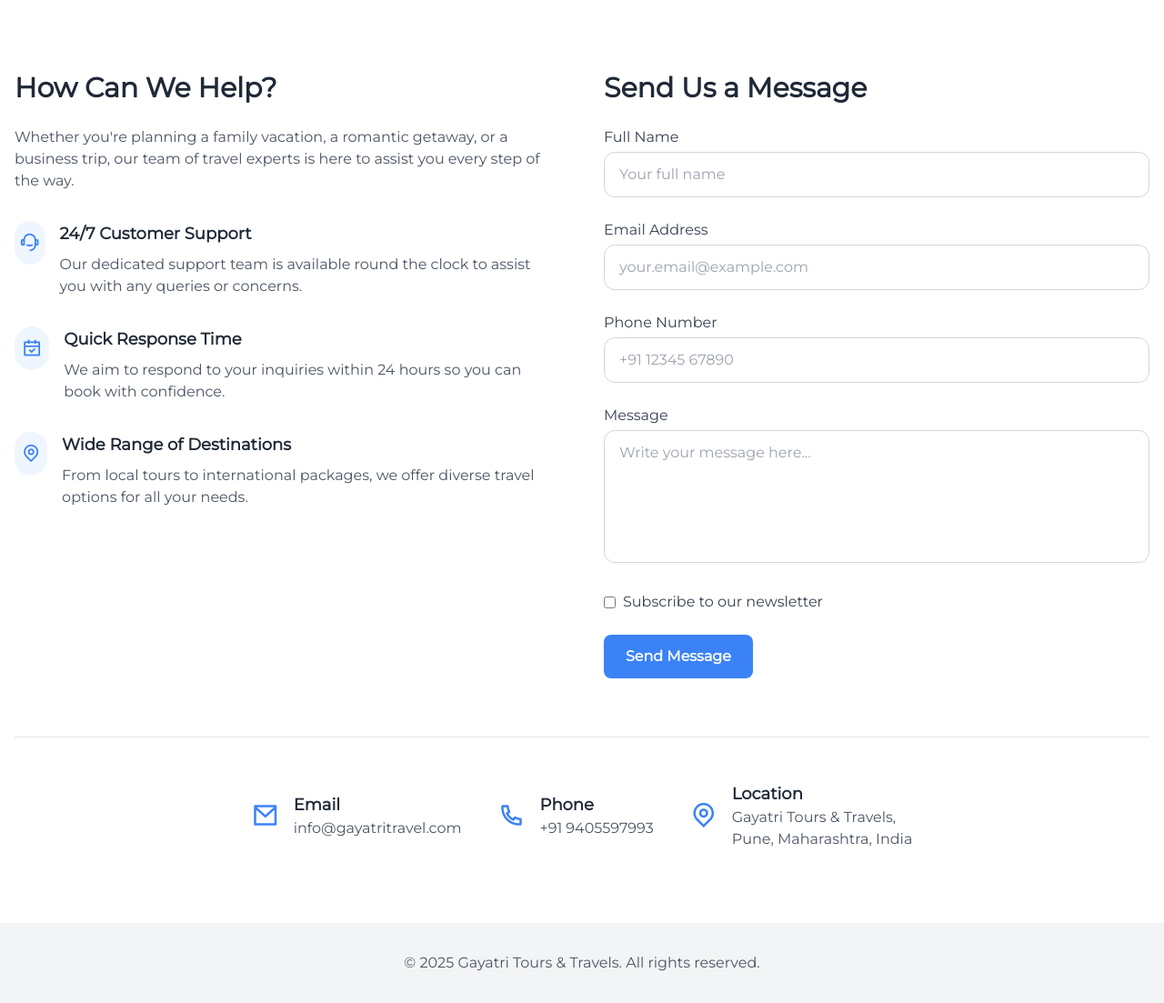
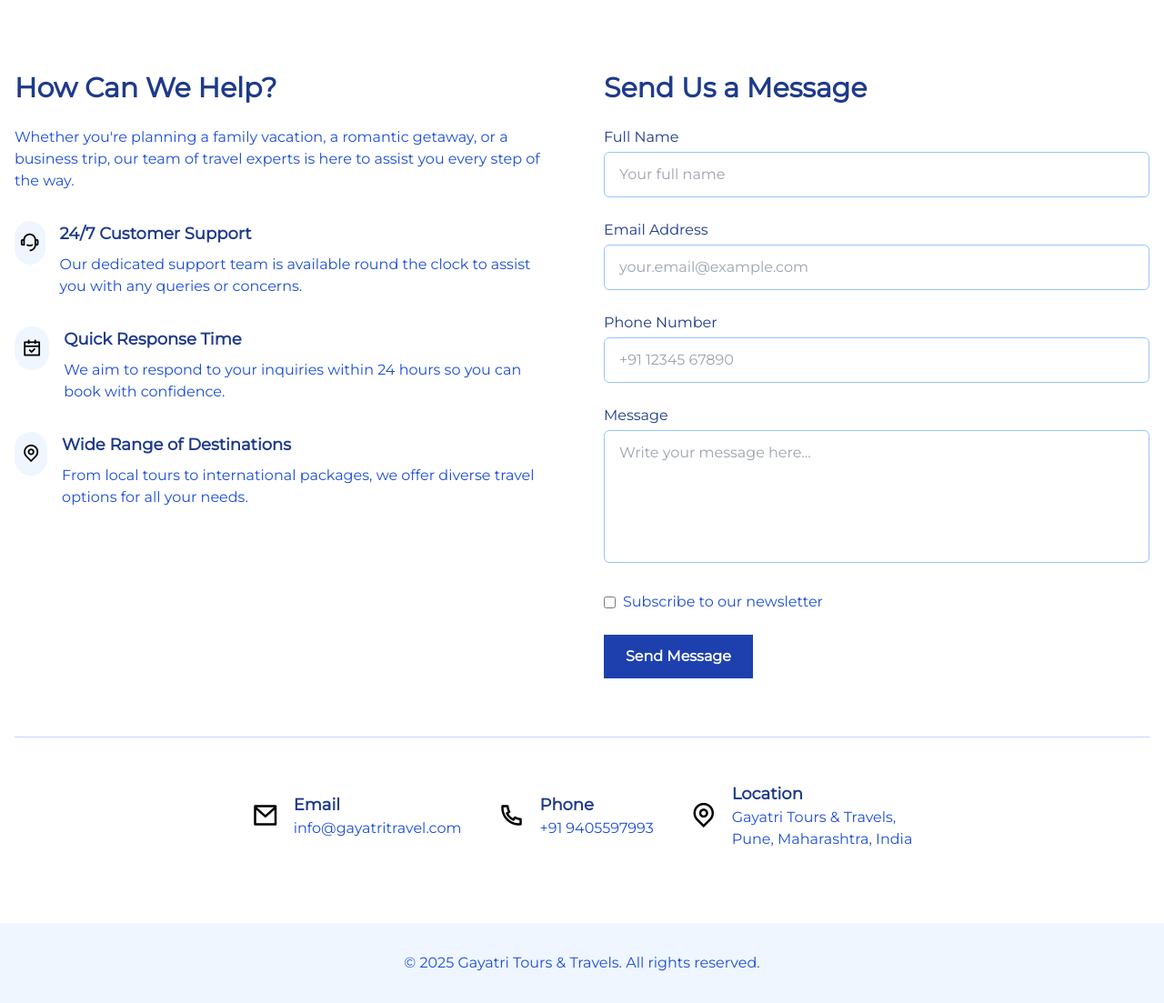
Before and after one commit to adi1723/GayatriCab, a Flask app: template templates/contact.html in a window 1280 px wide. Shown: the part 565-1668 px from the top of the page at 91% size. Run offline with Flask 3, Linux system fonts and the light colour scheme; the template is opened without the code that fills it, so the values that code supplies are empty; some libraries are stand-ins or nearby versions.

Commit message:
Updated navbar and footer styling

```diff
--- a/app.py
+++ b/app.py
@@ -66,5 +66,17 @@ def send_email(subject, body, recipient):
     server.send_message(msg)
     server.quit()
 
+@app.route('/about')
+def about():
+    return render_template('about.html')
+
+@app.route('/packages')
+def packages():
+    return render_template('packages.html')
+
+@app.route('/contact')
+def contact():
+    return render_template('contact.html')
+
 if __name__ == '__main__':
     app.run(debug=True)
--- a/templates/contact.html
+++ b/templates/contact.html
@@ -6,13 +6,12 @@
   <title>Contact Us - Gayatri Tours & Travels</title>
 
   <!-- Tailwind CSS CDN -->
-  <script src="https://cdn.tailwindcss.com/3.4.16"></script>
   <script>
     tailwind.config = {
       theme: {
         extend: {
           colors: {
-            primary: "#3b82f6",
+            primary: "#0a2463", /* Navy blue */
             secondary: "#f59e0b",
           },
           borderRadius: {
@@ -31,6 +30,7 @@
       },
     };
   </script>
+  <script src="https://cdn.tailwindcss.com/3.4.16"></script>
 
   <!-- Google Fonts -->
   <link rel="preconnect" href="https://fonts.googleapis.com" />
@@ -64,7 +64,7 @@
     textarea:focus {
       outline: none;
       border-color: rgba(10, 36, 99, 1);
-      box-shadow: 0 0 0 3px rgba(59, 130, 246, 0.3);
+      box-shadow: 0 0 0 3px rgba(10, 36, 99, 0.3);
     }
 
     /* Custom checkbox styling */
@@ -108,12 +108,14 @@
   <!-- Header Navigation -->
   <header class="bg-white shadow-md fixed w-full top-0 z-50">
     <div class="container mx-auto px-4 py-3 flex justify-between items-center">
-        <a href="index.html" class="text-2xl font-['Pacifico'] text-primary">Gayatri Tours & Travels</a>
-        <a href="index.html" class="text-gray-700 hover:text-primary transition-colors">Home</a>
-        <a href="about.html" class="text-gray-700 hover:text-primary transition-colors">About</a>
-        <a href="packages.html" class="text-gray-700 hover:text-primary transition-colors">Packages</a>
-        <a href="contact.html" class="text-primary font-medium border-b-2 border-primary">Contact</a>
+      <a href="{{ url_for('home') }}" class="text-2xl font-['Pacifico'] text-primary">Gayatri Tours & Travels</a>
+        <nav class="hidden lg:flex items-center space-x-6">
+        <a href="{{ url_for('home') }}" class="text-blue-900 hover:text-primary transition-colors">Home</a>
+        <a href="{{ url_for('about') }}" class="text-blue-900 hover:text-primary transition-colors">About</a>
+        <a href="{{ url_for('packages') }}" class="text-blue-900 hover:text-primary transition-colors">Packages</a>
+        <a href="{{ url_for('contact') }}" class="text-primary font-medium border-b-2 border-primary">Contact</a>
       </nav>
+
       <div class="hidden lg:flex items-center space-x-4">
         <a href="tel:+919405597993" class="text-primary font-medium flex items-center whitespace-nowrap">
           <div class="w-5 h-5 flex items-center justify-center mr-1">
@@ -143,8 +145,8 @@
     <div class="container mx-auto px-4">
       <div class="grid md:grid-cols-2 gap-12 mb-16">
         <div>
-          <h2 class="text-3xl font-bold text-gray-800 mb-6">How Can We Help?</h2>
-          <p class="text-gray-600 mb-8">
+          <h2 class="text-3xl font-bold text-blue-900 mb-6">How Can We Help?</h2>
+          <p class="text-blue-700 mb-8">
             Whether you're planning a family vacation, a romantic getaway, or a business trip, our team of travel experts is here to assist you every step of the way.
           </p>
           <div class="space-y-8">
@@ -153,8 +155,8 @@
                 <i class="ri-customer-service-2-line text-primary ri-lg"></i>
               </div>
               <div>
-                <h3 class="text-lg font-semibold text-gray-800 mb-2">24/7 Customer Support</h3>
-                <p class="text-gray-600">Our dedicated support team is available round the clock to assist you with any queries or concerns.</p>
+                <h3 class="text-lg font-semibold text-blue-900 mb-2">24/7 Customer Support</h3>
+                <p class="text-blue-700">Our dedicated support team is available round the clock to assist you with any queries or concerns.</p>
               </div>
             </div>
             <div class="flex items-start">
@@ -162,8 +164,8 @@
                 <i class="ri-calendar-check-line text-primary ri-lg"></i>
               </div>
               <div>
-                <h3 class="text-lg font-semibold text-gray-800 mb-2">Quick Response Time</h3>
-                <p class="text-gray-600">We aim to respond to your inquiries within 24 hours so you can book with confidence.</p>
+                <h3 class="text-lg font-semibold text-blue-900 mb-2">Quick Response Time</h3>
+                <p class="text-blue-700">We aim to respond to your inquiries within 24 hours so you can book with confidence.</p>
               </div>
             </div>
             <div class="flex items-start">
@@ -171,8 +173,8 @@
                 <i class="ri-map-pin-line text-primary ri-lg"></i>
               </div>
               <div>
-                <h3 class="text-lg font-semibold text-gray-800 mb-2">Wide Range of Destinations</h3>
-                <p class="text-gray-600">From local tours to international packages, we offer diverse travel options for all your needs.</p>
+                <h3 class="text-lg font-semibold text-blue-900 mb-2">Wide Range of Destinations</h3>
+                <p class="text-blue-700">From local tours to international packages, we offer diverse travel options for all your needs.</p>
               </div>
             </div>
           </div>
@@ -180,59 +182,59 @@
 
         <!-- Contact Form -->
         <div>
-          <h2 class="text-3xl font-bold text-gray-800 mb-6">Send Us a Message</h2>
+          <h2 class="text-3xl font-bold text-blue-900 mb-6">Send Us a Message</h2>
           <form action="#" method="POST" class="space-y-6">
             <div>
-              <label for="name" class="block text-gray-700 font-medium mb-1">Full Name</label>
+              <label for="name" class="block text-blue-900 font-medium mb-1">Full Name</label>
               <input
                 type="text"
                 id="name"
                 name="name"
                 placeholder="Your full name"
                 required
-                class="w-full px-4 py-3 border border-gray-300 rounded-md focus:ring-2 focus:ring-primary focus:border-primary transition"
+                class="w-full px-4 py-3 border border-blue-300 rounded-md focus:ring-2 focus:ring-primary focus:border-primary transition"
               />
             </div>
             <div>
-              <label for="email" class="block text-gray-700 font-medium mb-1">Email Address</label>
+              <label for="email" class="block text-blue-900 font-medium mb-1">Email Address</label>
               <input
                 type="email"
                 id="email"
                 name="email"
                 placeholder="your.email@example.com"
                 required
-                class="w-full px-4 py-3 border border-gray-300 rounded-md focus:ring-2 focus:ring-primary focus:border-primary transition"
+                class="w-full px-4 py-3 border border-blue-300 rounded-md focus:ring-2 focus:ring-primary focus:border-primary transition"
               />
             </div>
             <div>
-              <label for="phone" class="block text-gray-700 font-medium mb-1">Phone Number</label>
+              <label for="phone" class="block text-blue-900 font-medium mb-1">Phone Number</label>
               <input
                 type="tel"
                 id="phone"
                 name="phone"
                 placeholder="+91 12345 67890"
-                class="w-full px-4 py-3 border border-gray-300 rounded-md focus:ring-2 focus:ring-primary focus:border-primary transition"
+                class="w-full px-4 py-3 border border-blue-300 rounded-md focus:ring-2 focus:ring-primary focus:border-primary transition"
               />
             </div>
             <div>
-              <label for="message" class="block text-gray-700 font-medium mb-1">Message</label>
+              <label for="message" class="block text-blue-900 font-medium mb-1">Message</label>
               <textarea
                 id="message"
                 name="message"
                 rows="5"
                 placeholder="Write your message here..."
                 required
-                class="w-full px-4 py-3 border border-gray-300 rounded-md focus:ring-2 focus:ring-primary focus:border-primary transition resize-none"
+                class="w-full px-4 py-3 border border-blue-300 rounded-md focus:ring-2 focus:ring-primary focus:border-primary transition resize-none"
               ></textarea>
             </div>
             <div class="flex items-center">
               <input type="checkbox" id="subscribe" name="subscribe" class="mr-2" />
-              <label for="subscribe" class="text-gray-700 select-none">Subscribe to our newsletter</label>
+              <label for="subscribe" class="text-blue-700 select-none">Subscribe to our newsletter</label>
             </div>
             <button
               type="submit"
-              class="bg-primary text-white px-6 py-3 rounded-button font-semibold hover:bg-blue-600 transition"
-            >
+              class="bg-blue-800 text-white px-6 py-3 rounded-button font-semibold focus:outline-none z-10"
+                >
               Send Message
             </button>
           </form>
@@ -240,26 +242,26 @@
       </div>
 
       <!-- Contact Details -->
-      <div class="flex flex-wrap justify-center gap-10 border-t border-gray-200 pt-12">
+      <div class="flex flex-wrap justify-center gap-10 border-t border-blue-200 pt-12">
         <div class="flex items-center space-x-4">
           <i class="ri-mail-line text-primary text-3xl"></i>
           <div>
-            <h4 class="text-lg font-semibold text-gray-800">Email</h4>
-            <a href="mailto:info@gayatritravel.com" class="text-gray-600 hover:text-primary">info@gayatritravel.com</a>
+            <h4 class="text-lg font-semibold text-blue-900">Email</h4>
+            <a href="mailto:info@gayatritravel.com" class="text-blue-700 hover:text-primary">info@gayatritravel.com</a>
           </div>
         </div>
         <div class="flex items-center space-x-4">
           <i class="ri-phone-line text-primary text-3xl"></i>
           <div>
-            <h4 class="text-lg font-semibold text-gray-800">Phone</h4>
-            <a href="tel:+919405597993" class="text-gray-600 hover:text-primary">+91 9405597993</a>
+            <h4 class="text-lg font-semibold text-blue-900">Phone</h4>
+            <a href="tel:+919405597993" class="text-blue-700 hover:text-primary">+91 9405597993</a>
           </div>
         </div>
         <div class="flex items-center space-x-4 max-w-xs">
           <i class="ri-map-pin-line text-primary text-3xl"></i>
           <div>
-            <h4 class="text-lg font-semibold text-gray-800">Location</h4>
-            <address class="not-italic text-gray-600">
+            <h4 class="text-lg font-semibold text-blue-900">Location</h4>
+            <address class="not-italic text-blue-700">
               Gayatri Tours & Travels,<br />
               Pune, Maharashtra, India
             </address>
@@ -270,7 +272,7 @@
   </section>
 
   <!-- Footer -->
-  <footer class="bg-gray-100 py-8 text-center text-gray-600">
+  <footer class="bg-blue-50 py-8 text-center text-blue-700">
     &copy; 2025 Gayatri Tours & Travels. All rights reserved.
   </footer>
 
```
Also changed, not shown: templates/about.html (+5 -5 lines), templates/index.html (+6 -5 lines), templates/packages.html (+5 -5 lines).
